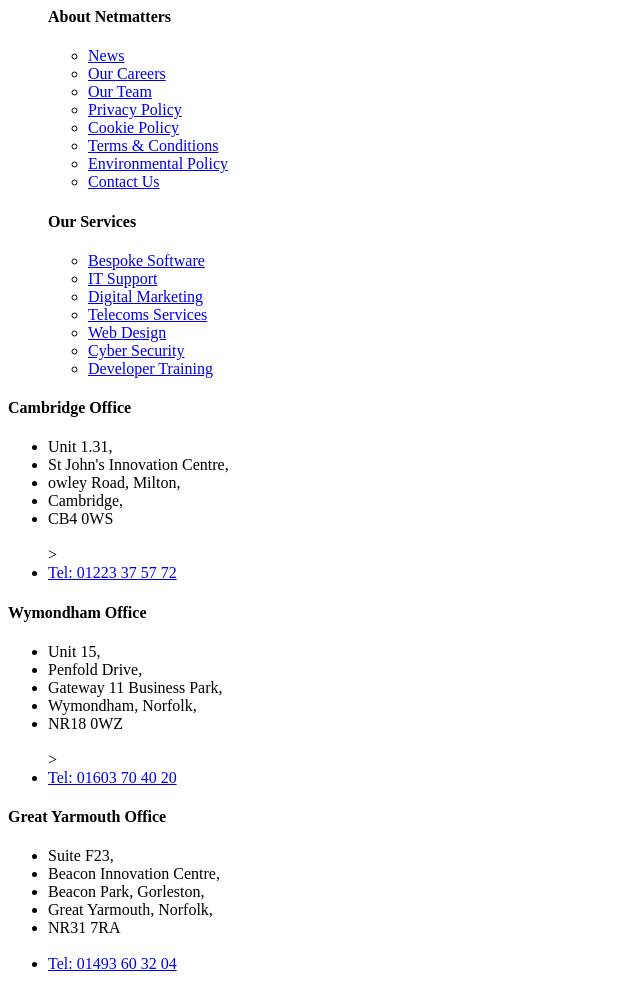
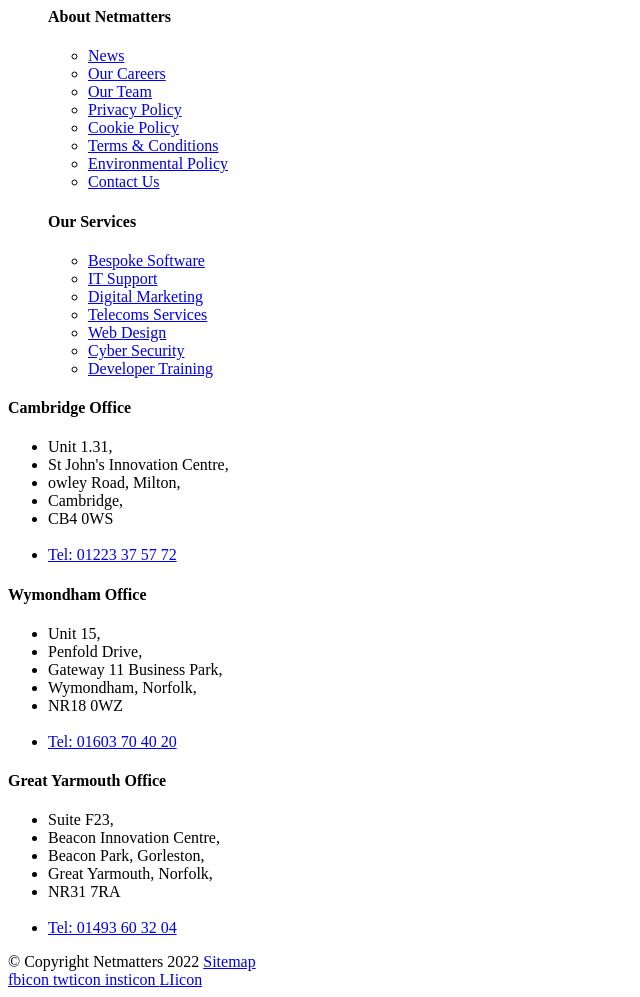
Before and after one commit to Birchman143/netmatters, a plain HTML site: page Index.html in a window 1280 px wide. Shown: the whole page, without its empty margins (0-640 px from the left). Drawn offline with Linux system fonts and the light colour scheme.

Commit message:
working on footer
adding new classes and links to footer

```diff
--- a/Index.html
+++ b/Index.html
@@ -125,7 +125,7 @@
             CB4 0WS
         </li>
 
-        <br>>
+        <br>
 
         <li>
             <a href="#">Tel: 01223 37 57 72</a>
@@ -159,7 +159,7 @@
             NR18 0WZ
         </li>
 
-        <br>>
+        <br>
 
         <li>
             <a href="#">Tel: 01603 70 40 20</a>
@@ -205,6 +205,17 @@
 
   </ul>
 
+  <div class="lisence">
+    &copy Copyright Netmatters 2022
+    <a href="#">Sitemap</a>
+  </div>
+
+  <div class="social-media">
+    <a class="facebook" href="#"> fbicon </a>
+    <a class="twitter" href="#"> twticon </a>
+    <a class="instagram" href="#"> insticon </a>
+    <a class="linkedin" href="#"> LIicon </a>
+  </div>
 
 </footer>
 
```
